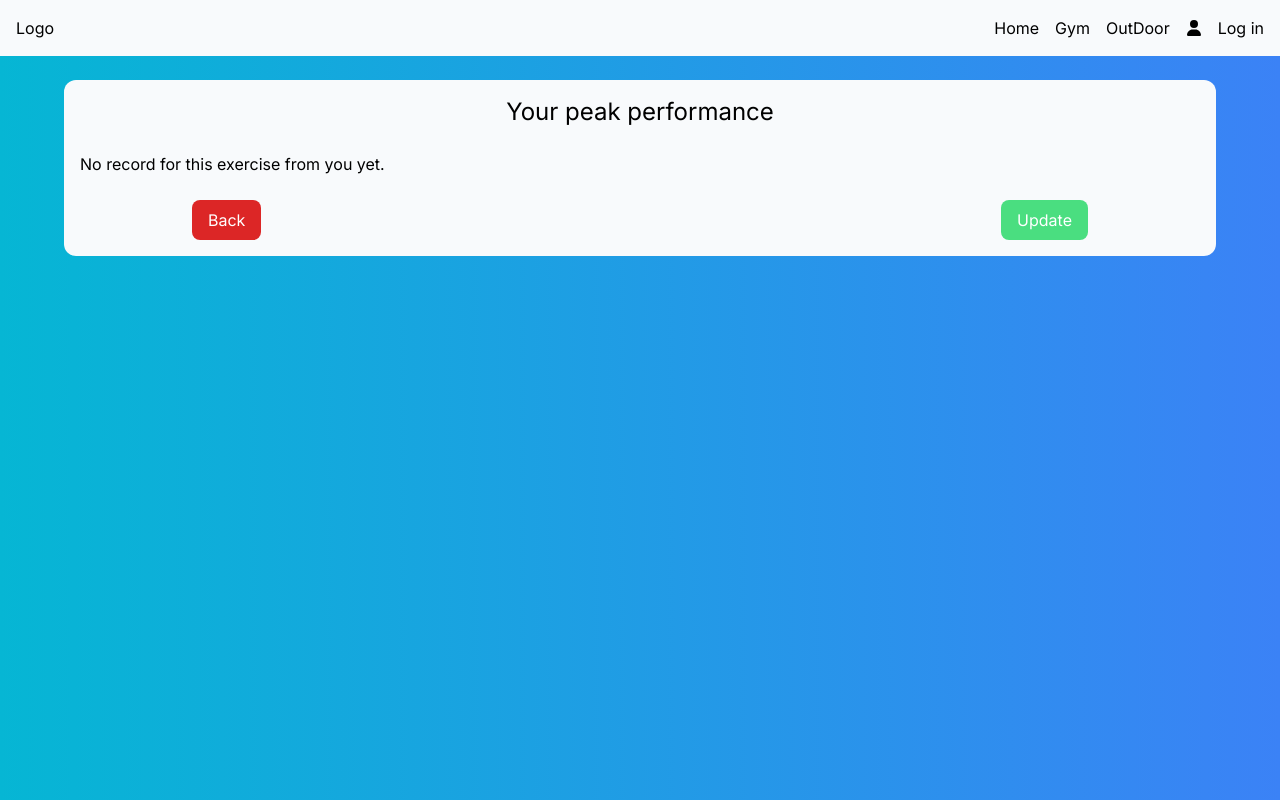
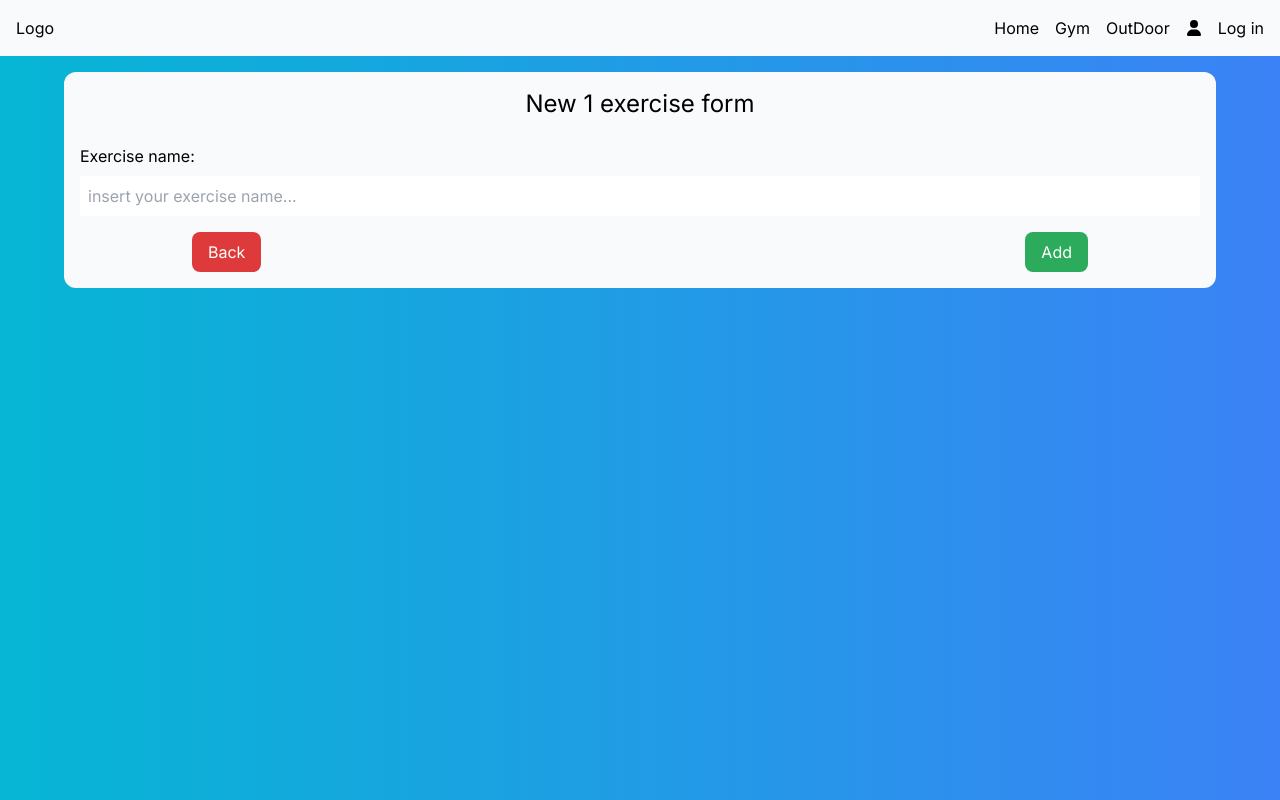
Before and after one commit to YiPei1994/wemove, a Next.js app: page /gym/1/newExerciseForm in a window 1280 px wide. Built offline with nearby package versions, Linux system fonts and the light colour scheme; no server answers; the database is empty.

Commit message:
feature - progressing...

```diff
--- /dev/null
+++ b/app/gym/[typeslug]/newExerciseForm/page.tsx
@@ -0,0 +1,60 @@
+"use client";
+
+import { NewExercise } from "@/lib/ExerciseType";
+import { useRouter } from "next/navigation";
+import React, { FormEvent, useState } from "react";
+
+type NewExerciseFormProps = {
+  params: {
+    typeslug: string;
+  };
+};
+
+function NewExerciseForm({ params }: NewExerciseFormProps) {
+  const query = params.typeslug;
+  const [exerciseName, setExerciseName] = useState("");
+  const router = useRouter();
+  function handleSubmit(e: FormEvent<HTMLFormElement>) {
+    e.preventDefault();
+    if (!exerciseName) return;
+    const newExercise: NewExercise = {
+      exercise_name: exerciseName,
+      slug: `${query}-exercise-${exerciseName.replaceAll(" ", "")}`,
+    };
+
+    console.log(newExercise);
+  }
+  return (
+    <div className="bg-slate-50 my-4 h-auto w-[90%] mx-auto rounded-xl p-4 flex flex-col gap-6">
+      <header className="text-center w-auto text-2xl">
+        New {query} exercise form
+      </header>
+      <form className="flex flex-col gap-4" onSubmit={handleSubmit}>
+        <div className="flex flex-col gap-2">
+          <label htmlFor="exercise_name">Exercise name:</label>
+          <input
+            id="exercise_name"
+            type="text"
+            placeholder="insert your exercise name..."
+            className="p-2 w-full"
+            required
+            onChange={(e) => setExerciseName(e.target.value)}
+          />
+        </div>
+        <div className="w-4/5 justify-between items-center flex m-auto">
+          <button
+            className="px-4 py-2 text-white bg-red-600/90 rounded-lg"
+            onClick={() => router.back()}
+          >
+            Back
+          </button>
+          <button className="px-4 py-2 text-white bg-green-600/90 rounded-lg">
+            Add
+          </button>
+        </div>
+      </form>
+    </div>
+  );
+}
+
+export default NewExerciseForm;
--- a/servises/apiExercise.ts
+++ b/servises/apiExercise.ts
@@ -1,8 +1,12 @@
-import { ExerciseDataType, ExerciseType } from "@/lib/ExerciseType";
+import {
+  ExerciseDataType,
+  ExerciseType,
+  NewExercise,
+} from "@/lib/ExerciseType";
 import supabase from "./supabase";
 
-export const getAllExercisesOfType = async (type: string) => {
-  const { data, error } = await supabase.from(type).select("*");
+export const getAllExercisesOfType = async (query: string) => {
+  const { data, error } = await supabase.from(query).select("*");
 
   if (error) {
     throw new Error(error.message || "couldnt fetch this type");
@@ -34,3 +38,28 @@ export const getExactExerciseData = async (
     throw e;
   }
 };
+
+export const addNewExercise = async (
+  newExercise: NewExercise,
+  query: string
+) => {
+  const existingRow = await supabase
+    .from(query)
+    .select()
+    .eq("exercise_name", newExercise.exercise_name)
+    .single();
+
+  if (!existingRow) {
+    const { data, error } = await supabase
+      .from(query)
+      .insert([{ ...newExercise }])
+      .select();
+
+    if (error) {
+      throw new Error(error.message || "Could not create new exercise");
+    }
+    return data;
+  } else {
+    throw new Error("Exercise already exists.");
+  }
+};
```
Also changed, not shown: lib/ExerciseType.ts (+7 -0 lines), components/exercises/useAddExercise.ts (added).
